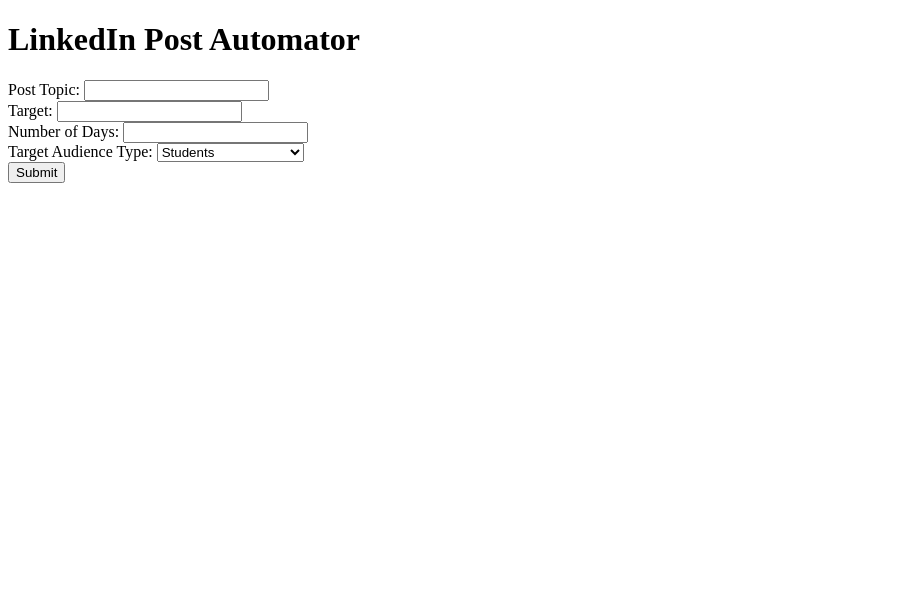
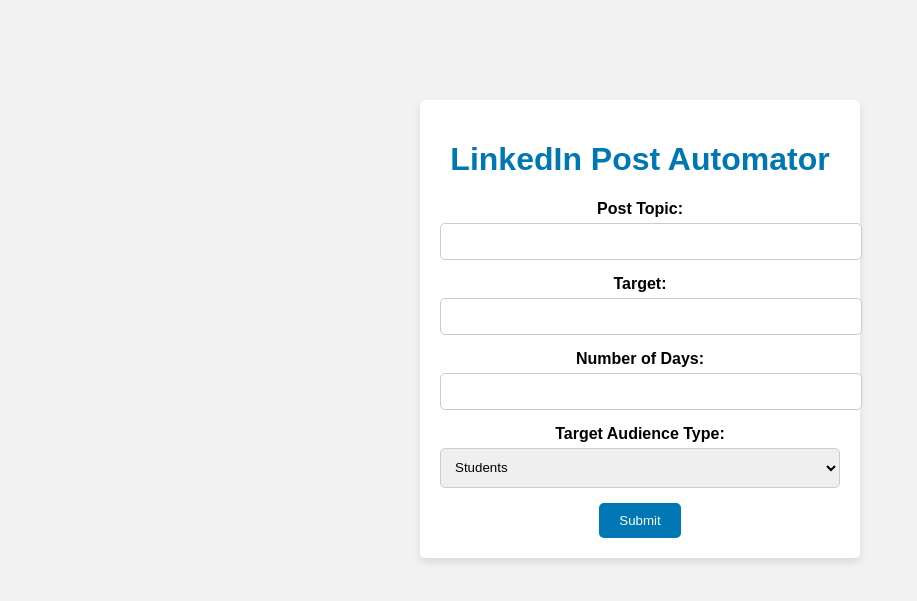
Before and after one commit to Aditya1101999/linkedin-post-automation, a Python web app: template templates/index.html in a window 1280 px wide. Shown: the top 601 px of the page, without its empty margins (0-917 px from the left). Run offline with Jinja, Linux system fonts and the light colour scheme; the template is opened without the code that fills it, so the values that code supplies are empty.

Commit message:
Added UI

```diff
--- a/templates/index.html
+++ b/templates/index.html
@@ -2,8 +2,10 @@
 <html>
 <head>
     <title>LinkedIn Post Automator</title>
+    <link rel="stylesheet" href="style.css">
 </head>
 <body>
+    <div class="container">
         <h1>LinkedIn Post Automator</h1>
         <form action="/cgi-bin/process_form.py" method="post">
             <label for="post_topic">Post Topic:</label>
@@ -20,10 +22,11 @@
                 <option value="Students">Students</option>
                 <option value="Managers">Managers</option>
                 <option value="Freshers">Freshers</option>
-            <option value="Working Professionls">Working Professionls</option>
+                <option value="Working Professionls">Working Professionals</option>
             </select><br>
 
             <input type="submit" value="Submit">
         </form>
+    </div>
 </body>
 </html>
--- /dev/null
+++ b/templates/style.css
@@ -0,0 +1,54 @@
+body {
+    font-family: Arial, sans-serif;
+    background-color: #f2f2f2;
+    margin: 0;
+    padding: 0;
+}
+
+.container {
+    max-width: 400px;
+    margin: 100px auto;
+    padding: 20px;
+    background-color: #ffffff;
+    box-shadow: 0 4px 8px rgba(0, 0, 0, 0.1);
+    border-radius: 5px;
+    text-align: center;
+}
+
+h1 {
+    color: #0077B5;
+}
+
+label {
+    display: block;
+    margin-bottom: 5px;
+    font-weight: bold;
+}
+
+input[type="text"],
+input[type="number"],
+select {
+    width: 100%;
+    padding: 10px;
+    margin-bottom: 15px;
+    border: 1px solid #ccc;
+    border-radius: 5px;
+    outline: none;
+}
+
+select {
+    height: 40px;
+}
+
+input[type="submit"] {
+    background-color: #0077B5;
+    color: #ffffff;
+    border: none;
+    border-radius: 5px;
+    padding: 10px 20px;
+    cursor: pointer;
+}
+
+input[type="submit"]:hover {
+    background-color: #005E91;
+}
```
Also changed, not shown: cgi-bin/response.html (added, +13 -0 lines). Lines whose indentation alone changed are shown as unchanged.
